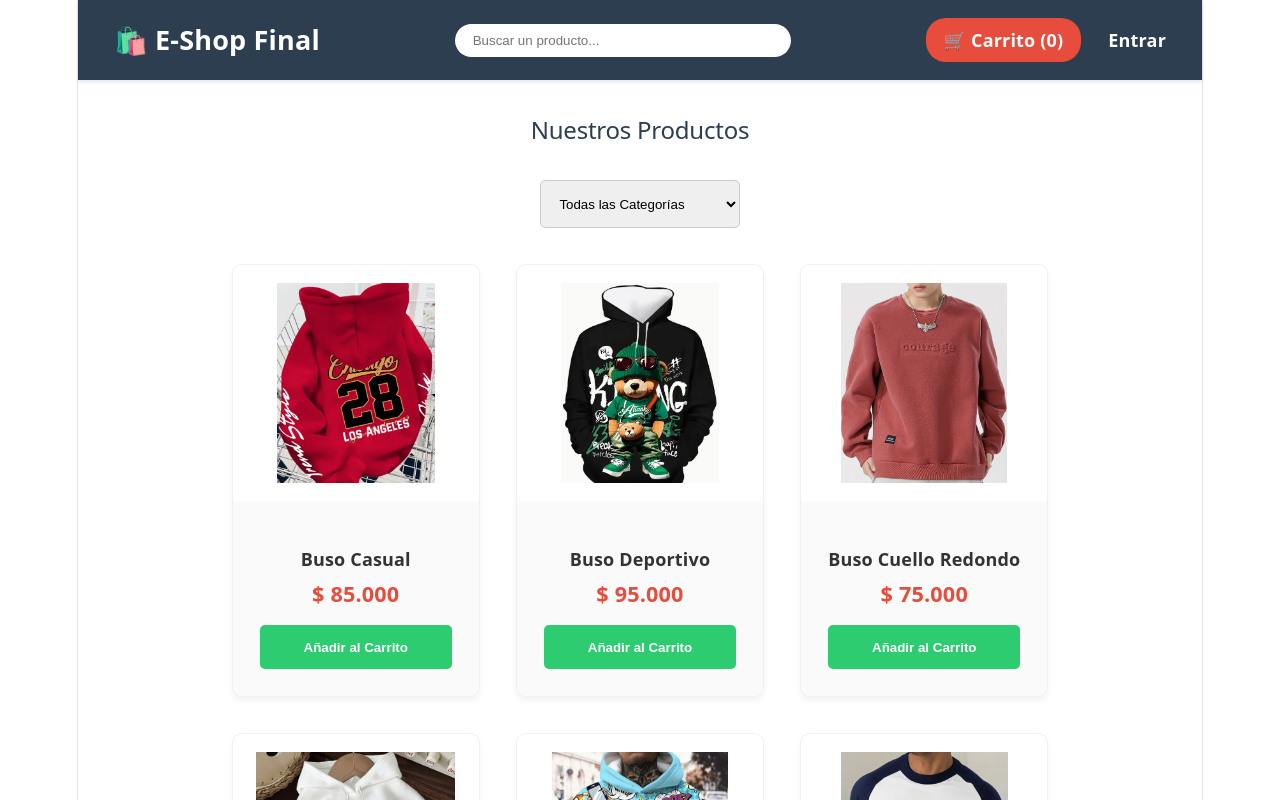
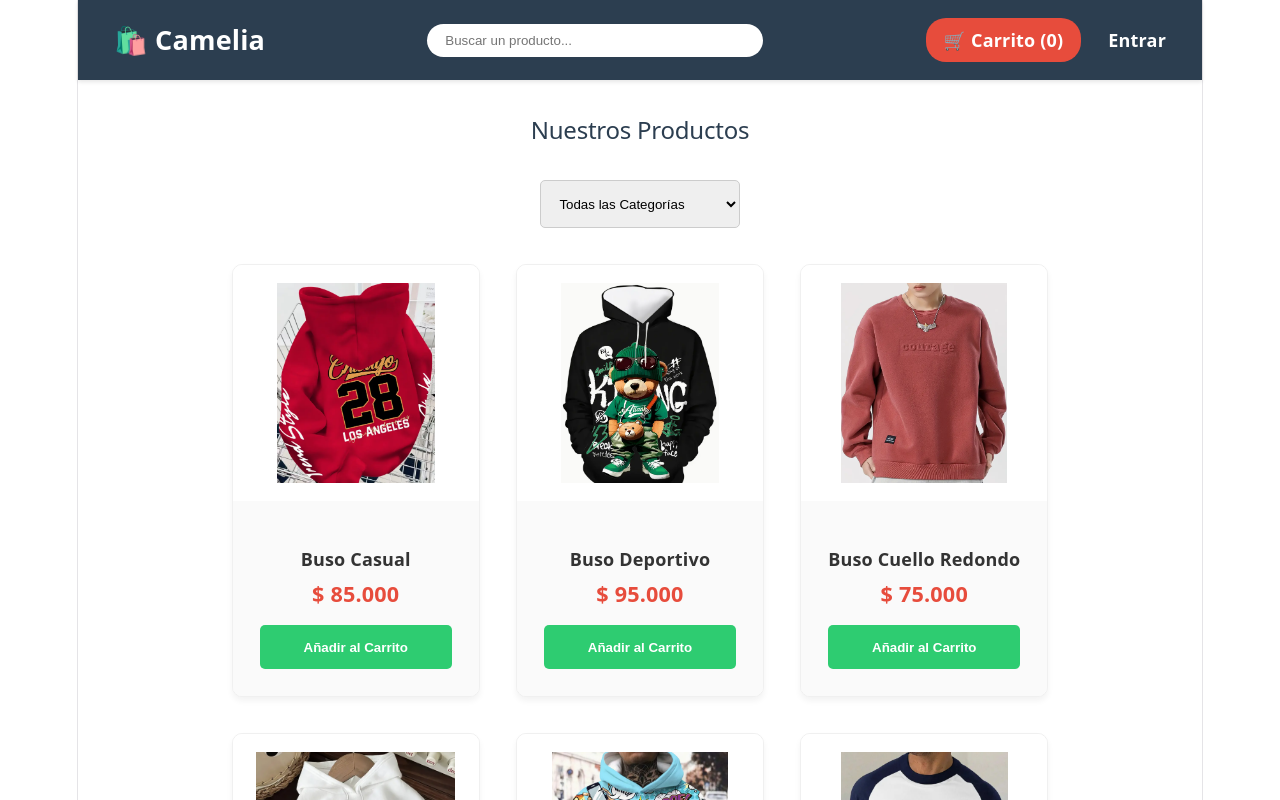
Before and after one commit to alexcoce0105-sketch/proyecto-final-react, a React (Vite) app in the folder pr-final/: page / in a window 1280 px wide. Shown: the top 800 px of the page. Built offline with nearby package versions, Linux system fonts and the light colour scheme.

Commit message:
Renombrando aplicacion a Camelia

```diff
--- a/pr-final/index.html
+++ b/pr-final/index.html
@@ -1,13 +1,16 @@
 <!doctype html>
 <html lang="en">
+
 <head>
   <meta charset="UTF-8" />
   <link rel="icon" type="image/svg+xml" href="/favicon.svg" />
   <meta name="viewport" content="width=device-width, initial-scale=1.0" />
-    <title>pr-final</title>
+  <title>Camelia</title>
 </head>
+
 <body>
   <div id="root"></div>
   <script type="module" src="/src/main.jsx"></script>
 </body>
+
 </html>
--- a/pr-final/src/components/organisms/Navbar.jsx
+++ b/pr-final/src/components/organisms/Navbar.jsx
@@ -26,7 +26,7 @@ const Navbar = () => {
     return (
         <nav className="navbar">
             <div className="nav-brand">
-                <Link to="/" onClick={() => setSearchQuery('')}>🛍️ E-Shop Final</Link>
+                <Link to="/" onClick={() => setSearchQuery('')}>🛍️ Camelia</Link>
             </div>
 
             <div className="nav-search">
```
Lines whose indentation alone changed are shown as unchanged.
